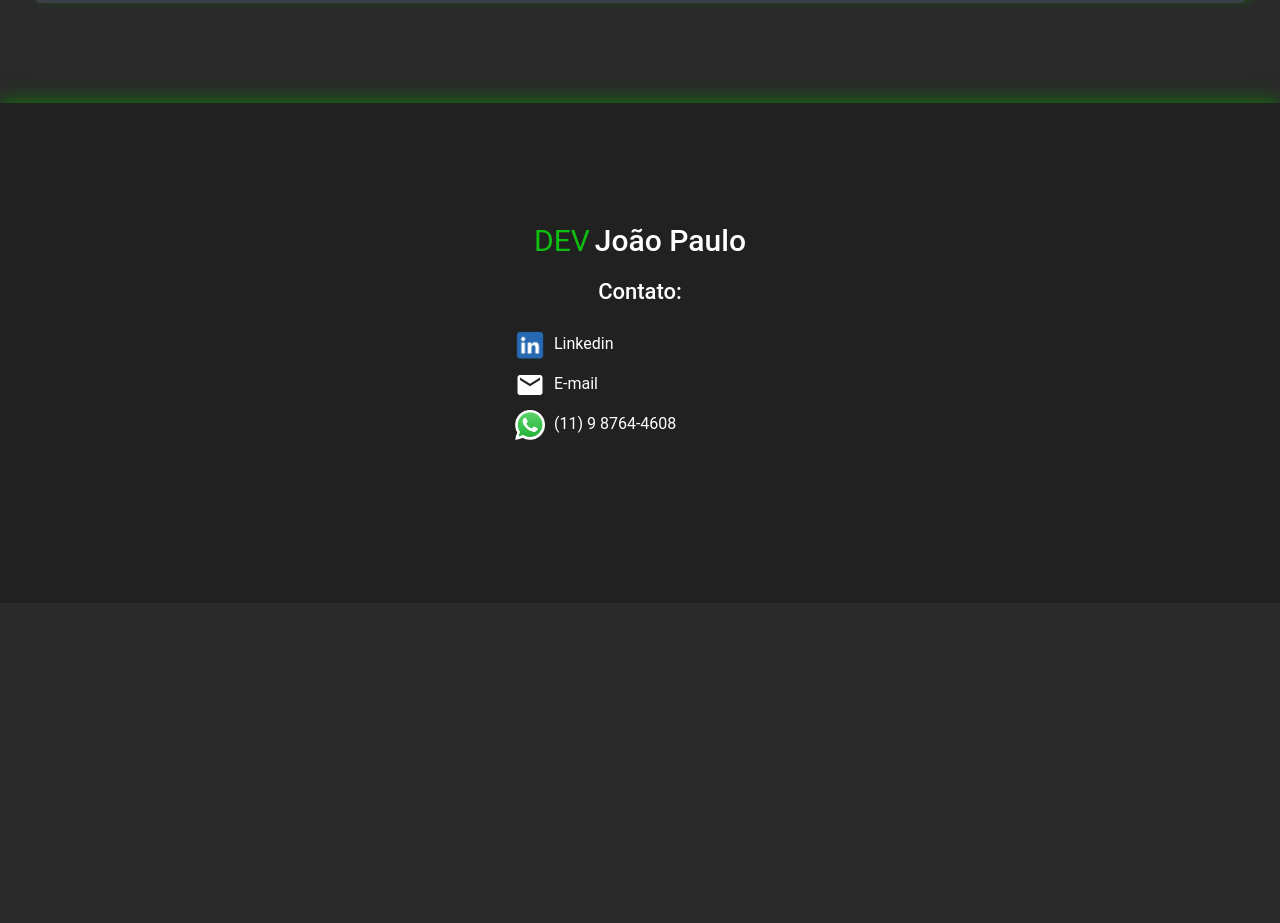
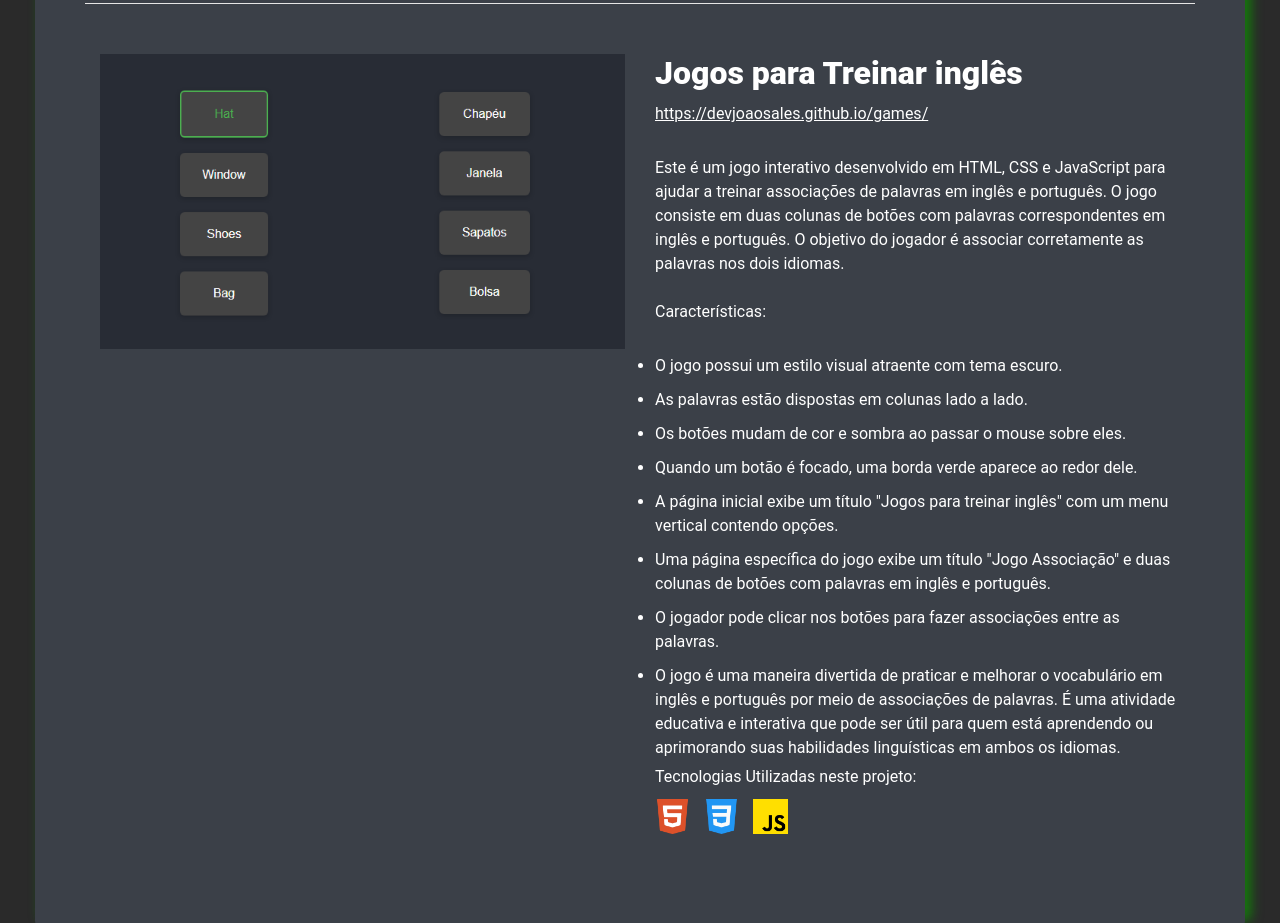
Before and after one commit to DevJoaoSales/portfolio, a plain HTML site: page index.html in a window 1280 px wide. Shown: the part 3678-4601 px from the top of the page. Before the commit the page ends 4281 px from the top, so only its background shows below. Drawn offline with Linux system fonts and the light colour scheme.

Commit message:
add projeto game english

```diff
--- a/assets/css/style.css
+++ b/assets/css/style.css
@@ -330,6 +330,15 @@ header .menu-nav-bar ul.navigation li a#btnThemeMode {
     width:100%;
 }
 
+.section-projeto .box-projeto ul {
+    margin:0px;
+}
+
+.section-projeto .box-projeto ul li {
+    margin-top: 10px;
+    margin-bottom: 5px;
+}
+
 /* ################ FOOTER ################# */
 
 .light footer {
--- a/index.html
+++ b/index.html
@@ -298,6 +298,51 @@
 
             </div>
 
+
+            <hr class="my-4">
+
+            <!-- ################# PROJETO ITEM ################## -->
+            <div class="row">
+
+                <div class="col-lg-6">
+                    <a target="_black" href="https://devjoaosales.github.io/games/">
+                        <img src="./assets/image/projetos/game-english.png" alt="">
+                    </a>
+                </div>
+
+                <div class="col-lg-6" style="text-align:left;">
+                    <!--<h2>Game em inglês ou painel de controle administrativo.</h2>-->
+                    <h2>Jogos para Treinar inglês</h2>
+                    <a target="_blank" href="https://devjoaosales.github.io/games/">https://devjoaosales.github.io/games/</a>
+
+                    <p>
+                        Este é um jogo interativo desenvolvido em HTML, CSS e JavaScript para ajudar a treinar associações de palavras em inglês e português. O jogo consiste em duas colunas de botões com palavras correspondentes em inglês e português. O objetivo do jogador é associar corretamente as palavras nos dois idiomas.
+                        <br><br>Características:
+
+                        <ul>
+                            <li>O jogo possui um estilo visual atraente com tema escuro.</li>
+                            <li>As palavras estão dispostas em colunas lado a lado.</li>
+                            <li>Os botões mudam de cor e sombra ao passar o mouse sobre eles.</li>
+                            <li>Quando um botão é focado, uma borda verde aparece ao redor dele.</li>
+                            <li>A página inicial exibe um título "Jogos para treinar inglês" com um menu vertical contendo opções.</li>
+                            <li>Uma página específica do jogo exibe um título "Jogo Associação" e duas colunas de botões com palavras em inglês e português.</li>
+                            <li>O jogador pode clicar nos botões para fazer associações entre as palavras.</li>
+                            <li>O jogo é uma maneira divertida de praticar e melhorar o vocabulário em inglês e português por meio de associações de palavras. É uma atividade educativa e interativa que pode ser útil para quem está aprendendo ou aprimorando suas habilidades linguísticas em ambos os idiomas.</li>
+                        </ul>
+
+
+                        Tecnologias Utilizadas neste projeto:
+
+                        <span class="img-tec-uti">
+                            <i title="HTML5" style="background:url(./assets/image/html5.png) no-repeat center;background-size:contain;"></i>
+                            <i title="CSS3" style="background:url(./assets/image/css3.png) no-repeat center;background-size:contain;"></i>
+                            <i title="JavaScript" style="background:url(./assets/image/js.png) no-repeat center;background-size:contain;"></i>
+                            </span>
+                    </p>
+                </div>
+
+            </div>
+
         </div>
 
     </div>
```
Also changed, not shown: assets/image/projetos/game-english.png (added).
